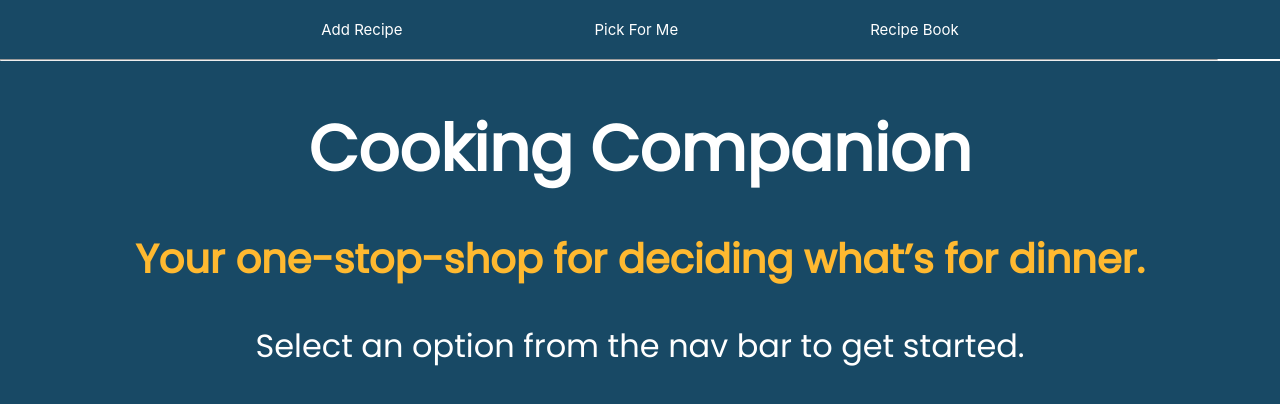
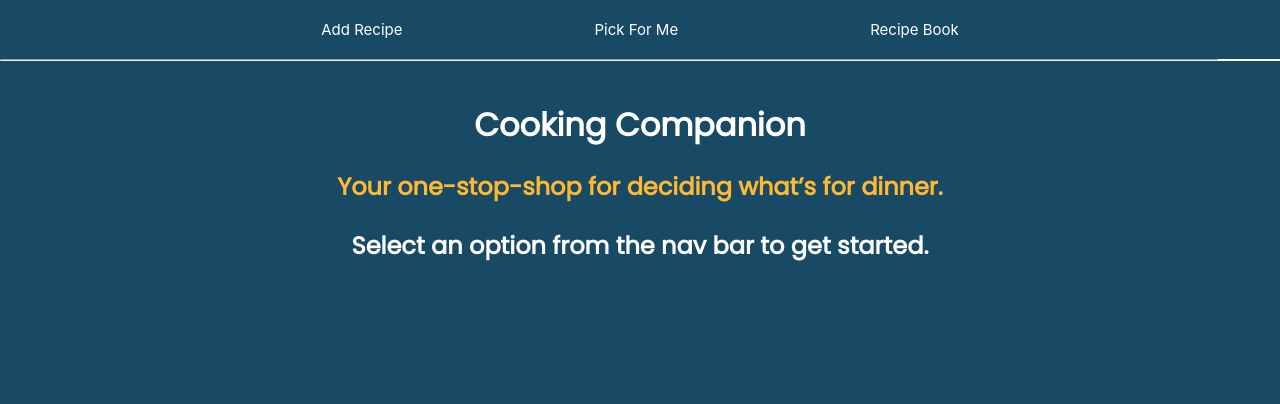
Before and after one commit to AvaDeLaCruz/select-for-me, a React (Create React App) app: page / in a window 1280 px wide. Shown: the top 404 px of the page. Built offline with nearby package versions, Linux system fonts and the light colour scheme.

Commit message:
update css and start Add page

```diff
--- a/public/index.html
+++ b/public/index.html
@@ -2,7 +2,7 @@
 <html lang="en">
   <head>
     <meta charset="utf-8" />
-    <link rel="icon" href="%PUBLIC_URL%/favicon.ico" />
+    <link rel="icon" href="chef.png" />
     <link
       href="https://fonts.googleapis.com/css?family=Poppins&display=swap"
       rel="stylesheet"
@@ -29,7 +29,7 @@
       work correctly both with client-side routing and a non-root public URL.
       Learn how to configure a non-root public URL by running `npm run build`.
     -->
-    <title>React App</title>
+    <title>Cooking Companion</title>
   </head>
   <body>
     <noscript>You need to enable JavaScript to run this app.</noscript>
--- /dev/null
+++ b/src/AddPage.css
@@ -0,0 +1,57 @@
+.addPage {
+  color: black;
+  font-family: "Poppins", sans-serif;
+  text-align: left;
+  height: 92.5vh;
+  margin: 0;
+  padding: 0 100px;
+}
+
+.addPage h1 {
+  color: black;
+  font-size: 4vh;
+  margin: 50px auto 0 auto;
+}
+
+.addPage h2 {
+  color: #184965;
+  font-size: 3vh;
+  margin-top: 0;
+}
+
+.addPage .searchForm {
+  padding-top: 25px;
+}
+
+.addPage .searchBar {
+  -webkit-appearance: none;
+  width: 75%;
+  height: 50px;
+  box-sizing: border-box;
+  font-size: 2vh;
+  font-family: -apple-system, BlinkMacSystemFont, "Segoe UI", Roboto, Helvetica,
+    Arial, sans-serif, "Apple Color Emoji", "Segoe UI Emoji", "Segoe UI Symbol";
+  padding: 0 10px;
+  border: 1px solid #184965;
+  color: black;
+}
+
+.addPage .searchButton {
+  -webkit-appearance: none;
+  font-size: 2vh;
+  font-family: -apple-system, BlinkMacSystemFont, "Segoe UI", Roboto, Helvetica,
+    Arial, sans-serif, "Apple Color Emoji", "Segoe UI Emoji", "Segoe UI Symbol";
+  background-color: #003344;
+  color: white;
+  width: 20%;
+  height: 50px;
+  border: 0;
+  /* border: 1px solid #003344; */
+  padding: 1px 10px;
+}
+
+@media only screen and (max-device-width: 1024px) {
+  .addPage {
+    padding: 0 25px;
+  }
+}
--- /dev/null
+++ b/src/AddPage.js
@@ -0,0 +1,27 @@
+import React from "react";
+import "./AddPage.css";
+
+export default class AddPage extends React.Component {
+  handleSearch = event => {
+    event.preventDefault();
+    console.log(event.target.searchTerm.value);
+  };
+
+  render() {
+    return (
+      <div className="addPage">
+        <h1>Add a Recipe</h1>
+        <h2>Type a food name in the box below to search for a recipe</h2>
+        <form className="searchForm" onSubmit={this.handleSearch}>
+          <input
+            type="search"
+            className="searchBar"
+            placeholder="Search for pizza, pasta, or other recipes..."
+            name="searchTerm"
+          ></input>
+          <input type="submit" className="searchButton" value="Search"></input>
+        </form>
+      </div>
+    );
+  }
+}
--- a/src/App.css
+++ b/src/App.css
@@ -20,6 +20,7 @@ ul {
 li {
   display: inline;
   padding: 0 7.5%;
+  font-weight: 400;
 }
 
 .left-nav {
--- a/src/App.js
+++ b/src/App.js
@@ -7,10 +7,10 @@ import {
 } from "react-router-dom";
 import "./App.css";
 import HomePage from "./HomePage";
+import AddPage from "./AddPage";
 import PageNotFound from "./PageNotFound";
 
-export default class App extends React.Component {
-  render() {
+export default function App() {
   return (
     <Router>
       <ul className="navbar">
@@ -28,7 +28,7 @@ export default class App extends React.Component {
 
       <Switch>
         <Route path="/" exact={true} component={HomePage}></Route>
-          <Route path="/add"></Route>
+        <Route path="/add" component={AddPage}></Route>
         <Route path="/pick"></Route>
         <Route path="/book"></Route>
         <Route component={PageNotFound}></Route>
@@ -36,4 +36,3 @@ export default class App extends React.Component {
     </Router>
   );
 }
-}
--- /dev/null
+++ b/src/HomeAndNotFound.css
@@ -0,0 +1,58 @@
+.homePage,
+.pageNotFound {
+  background-color: #184965;
+  color: white;
+  font-family: "Poppins", sans-serif;
+  text-align: center;
+  height: 92.5vh;
+  margin: 0;
+  padding: 0 100px;
+}
+
+.homePage h1,
+.pageNotFound h1 {
+  font-size: 10vh;
+  margin-bottom: 20px;
+  margin-top: 0;
+  padding-top: 25vh;
+  font-weight: bolder;
+}
+
+.homePage h2,
+.pageNotFound h2 {
+  font-size: 5vh;
+  font-weight: 600;
+}
+
+.homePage h3,
+.pageNotFound h3 {
+  margin-bottom: 0;
+  font-size: 4vh;
+  font-weight: 200;
+}
+
+@media only screen and (max-device-width: 1024px) {
+  .homePage,
+  .pageNotFound {
+    padding: 0 10px;
+  }
+  .homePage h1,
+  .pageNotFound h1 {
+    font-size: 4vh;
+    margin-bottom: 20px;
+    padding-top: 5vh;
+    margin-top: 0;
+  }
+
+  .homePage h2,
+  .pageNotFound h2 {
+    font-size: 3vh;
+    font-weight: 600;
+  }
+
+  .homePage h3,
+  .pageNotFound h3 {
+    font-size: 3vh;
+    font-weight: 600;
+  }
+}
--- a/src/HomePage.css
+++ /dev/null
@@ -1,36 +0,0 @@
-.homePage {
-  background-color: #184965;
-  color: white;
-  font-family: "Poppins", sans-serif;
-  font-size: 5vh;
-  text-align: center;
-  height: 92.5vh;
-  margin: 0;
-}
-
-.homePage h1 {
-  font-size: 10vh;
-  margin-bottom: 20px;
-  padding-top: 25vh;
-  font-weight: bolder;
-}
-
-@media only screen and (max-device-width: 1024px) {
-  .homePage h1 {
-    font-size: 8vh;
-    margin-bottom: 20px;
-    padding-top: 5vh;
-  }
-}
-
-.homePage h2 {
-  font-size: 5vh;
-  font-weight: 600;
-}
-
-.homePage h3 {
-  margin-bottom: 0;
-  font-size: 4vh;
-  font-weight: 200;
-  /* padding-bottom: 15%; */
-}
--- a/src/HomePage.js
+++ b/src/HomePage.js
@@ -1,5 +1,5 @@
 import React from "react";
-import "./HomePage.css";
+import "./HomeAndNotFound.css";
 export default function HomePage() {
   return (
     <div className="homePage">
--- a/src/PageNotFound.js
+++ b/src/PageNotFound.js
@@ -1,9 +1,9 @@
 import React from "react";
-import "./PageNotFound.css";
+import "./HomeAndNotFound.css";
 
 export default function PageNotFound() {
   return (
-    <div class="pageNotFound">
+    <div className="pageNotFound">
       <h1>Oops! The page you were looking for does not exist.</h1>
       <h2>404 Error: Page Not Found</h2>
     </div>
```
Also changed, not shown: public/chef.png (added), public/cooking.png (added). Lines whose indentation alone changed are shown as unchanged.
